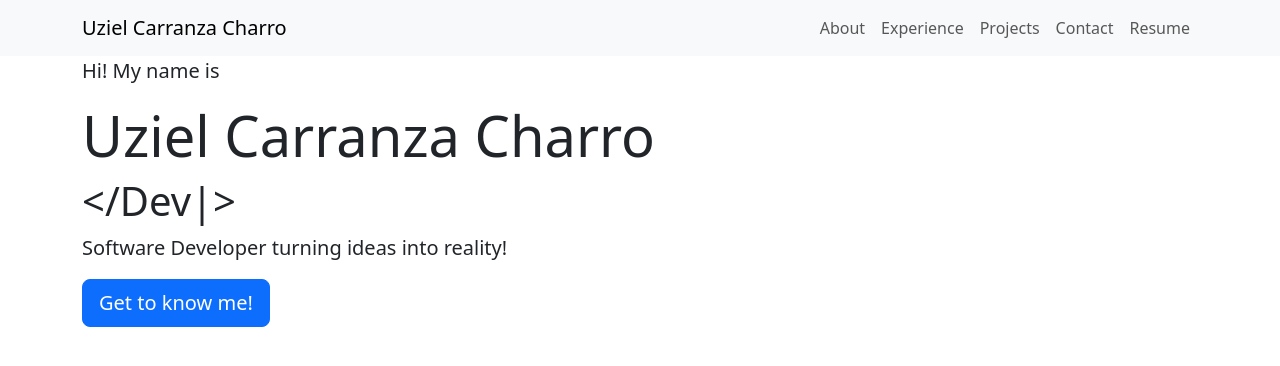
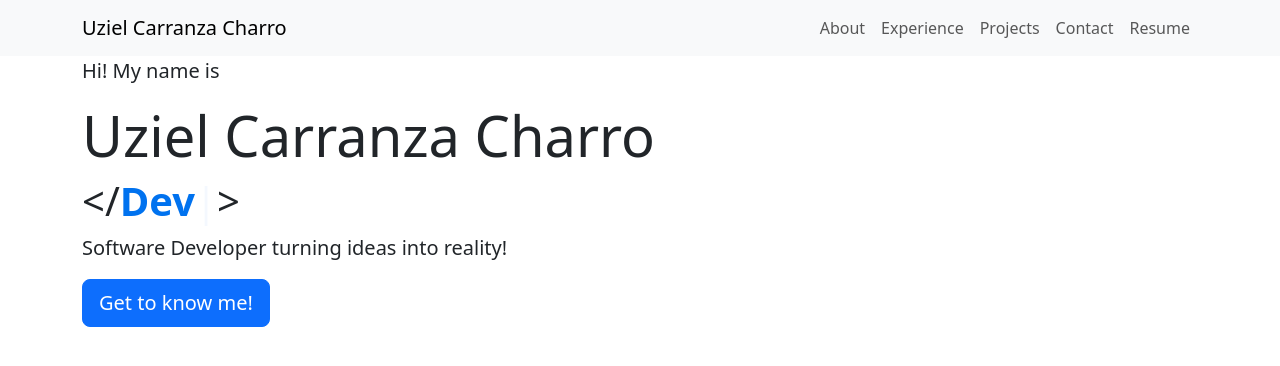
Before and after one commit to UzielCarranza/developeando, a React (Create React App) app: page / in a window 1280 px wide. Shown: the top 366 px of the page. Built offline with nearby package versions, Linux system fonts and the light colour scheme.

Commit message:
adds basic stylesheet for the typewritter

```diff
--- a/src/styles/callToAction.css
+++ b/src/styles/callToAction.css
@@ -0,0 +1,18 @@
+#type-writer{
+    color: #0072ef;
+    font-weight: bold;
+}
+
+#cursor{
+    color: #0072ef;
+    animation: blink 1s linear infinite;
+}
+
+@keyframes blink {
+    0%{
+        opacity: 100%;
+    }
+    50%{
+        opacity: 0%;
+    }
+}
```
